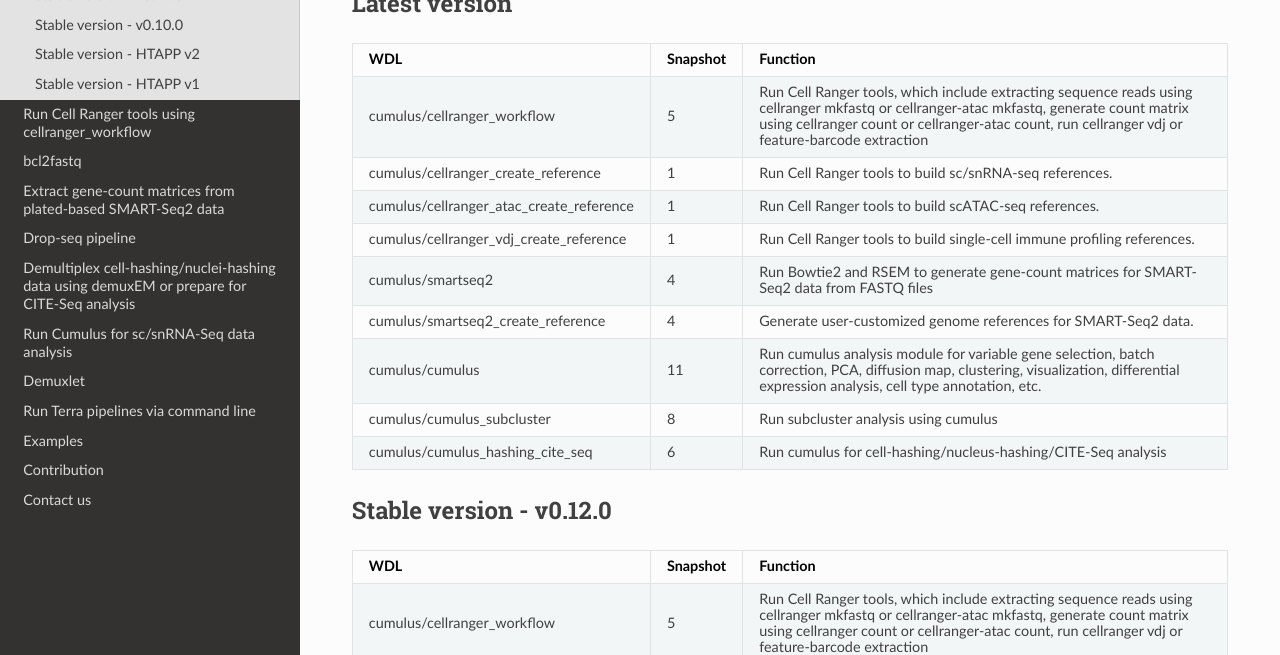
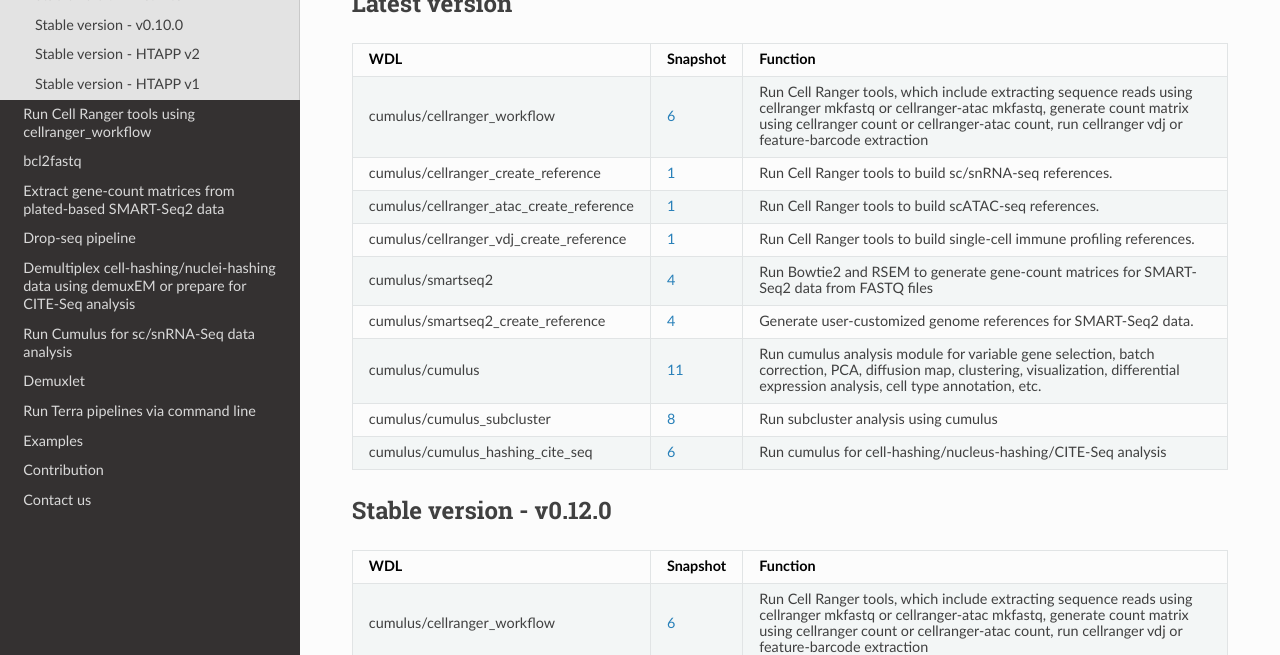
Before and after one commit to lilab-bcb/cumulus, a Sphinx documentation site: the page built from docs/versions.rst, in a window 1280 px wide and 900 px high. Shown: the part 245-900 px from the top of the window. Built offline with Sphinx 7.4.7 and the Read the Docs theme 2.0.0, drawn with Linux system fonts in a browser that asks for light colours.

Commit message:
update cellranger_workflow

```diff
--- a/docs/versions.rst
+++ b/docs/versions.rst
@@ -15,31 +15,31 @@ Latest version
 	  - Snapshot
 	  - Function
 	* - cumulus/cellranger_workflow
-	  - 5
+	  - `6 <https://portal.firecloud.org/?return=terra#methods/cumulus/cellranger_workflow/6>`_
 	  - Run Cell Ranger tools, which include extracting sequence reads using cellranger mkfastq or cellranger-atac mkfastq, generate count matrix using cellranger count or cellranger-atac count, run cellranger vdj or feature-barcode extraction
 	* - cumulus/cellranger_create_reference
-	  - 1
+	  - `1 <https://portal.firecloud.org/?return=terra#methods/cumulus/cellranger_create_reference/1>`_
 	  - Run Cell Ranger tools to build sc/snRNA-seq references.
 	* - cumulus/cellranger_atac_create_reference
-	  - 1
+	  - `1 <https://portal.firecloud.org/?return=terra#methods/cumulus/cellranger_atac_create_reference/1>`_
 	  - Run Cell Ranger tools to build scATAC-seq references.
 	* - cumulus/cellranger_vdj_create_reference
-	  - 1
+	  - `1 <https://portal.firecloud.org/?return=terra#methods/cumulus/cellranger_vdj_create_reference/1>`_
 	  - Run Cell Ranger tools to build single-cell immune profiling references.
 	* - cumulus/smartseq2
-	  - 4
+	  - `4 <https://portal.firecloud.org/?return=terra#methods/cumulus/smartseq2/4>`_
 	  - Run Bowtie2 and RSEM to generate gene-count matrices for SMART-Seq2 data from FASTQ files
 	* - cumulus/smartseq2_create_reference
-	  - 4
+	  - `4 <https://portal.firecloud.org/?return=terra#methods/cumulus/smartseq2_create_reference/4>`_
 	  - Generate user-customized genome references for SMART-Seq2 data.
 	* - cumulus/cumulus
-	  - 11
+	  - `11 <https://portal.firecloud.org/?return=terra#methods/cumulus/cumulus/11>`_
 	  - Run cumulus analysis module for variable gene selection, batch correction, PCA, diffusion map, clustering, visualization, differential expression analysis, cell type annotation, etc.
 	* - cumulus/cumulus_subcluster
-	  - 8
+	  - `8 <https://portal.firecloud.org/?return=terra#methods/cumulus/cumulus_subcluster/8>`_
 	  - Run subcluster analysis using cumulus
 	* - cumulus/cumulus_hashing_cite_seq
-	  - 6
+	  - `6 <https://portal.firecloud.org/?return=terra#methods/cumulus/cumulus_hashing_cite_seq/6>`_
 	  - Run cumulus for cell-hashing/nucleus-hashing/CITE-Seq analysis
 
 Stable version - v0.12.0
@@ -53,31 +53,31 @@ Stable version - v0.12.0
 	  - Snapshot
 	  - Function
 	* - cumulus/cellranger_workflow
-	  - 5
+	  - `6 <https://portal.firecloud.org/?return=terra#methods/cumulus/cellranger_workflow/6>`_
 	  - Run Cell Ranger tools, which include extracting sequence reads using cellranger mkfastq or cellranger-atac mkfastq, generate count matrix using cellranger count or cellranger-atac count, run cellranger vdj or feature-barcode extraction
 	* - cumulus/cellranger_create_reference
-	  - 1
+	  - `1 <https://portal.firecloud.org/?return=terra#methods/cumulus/cellranger_create_reference/1>`_
 	  - Run Cell Ranger tools to build sc/snRNA-seq references.
 	* - cumulus/cellranger_atac_create_reference
-	  - 1
+	  - `1 <https://portal.firecloud.org/?return=terra#methods/cumulus/cellranger_atac_create_reference/1>`_
 	  - Run Cell Ranger tools to build scATAC-seq references.
 	* - cumulus/cellranger_vdj_create_reference
-	  - 1
+	  - `1 <https://portal.firecloud.org/?return=terra#methods/cumulus/cellranger_vdj_create_reference/1>`_
 	  - Run Cell Ranger tools to build single-cell immune profiling references.
 	* - cumulus/smartseq2
-	  - 4
+	  - `4 <https://portal.firecloud.org/?return=terra#methods/cumulus/smartseq2/4>`_
 	  - Run Bowtie2 and RSEM to generate gene-count matrices for SMART-Seq2 data from FASTQ files
 	* - cumulus/smartseq2_create_reference
-	  - 4
+	  - `4 <https://portal.firecloud.org/?return=terra#methods/cumulus/smartseq2_create_reference/4>`_
 	  - Generate user-customized genome references for SMART-Seq2 workflow.
 	* - cumulus/cumulus
-	  - 11
+	  - `11 <https://portal.firecloud.org/?return=terra#methods/cumulus/cumulus/11>`_
 	  - Run cumulus analysis module for variable gene selection, batch correction, PCA, diffusion map, clustering, visualization, differential expression analysis, cell type annotation, etc.
 	* - cumulus/cumulus_subcluster
-	  - 8
+	  - `8 <https://portal.firecloud.org/?return=terra#methods/cumulus/cumulus_subcluster/8>`_
 	  - Run subcluster analysis using cumulus
 	* - cumulus/cumulus_hashing_cite_seq
-	  - 6
+	  - `6 <https://portal.firecloud.org/?return=terra#methods/cumulus/cumulus_hashing_cite_seq/6>`_
 	  - Run cumulus for cell-hashing/nucleus-hashing/CITE-Seq analysis
 
 
@@ -92,19 +92,19 @@ Stable version - v0.11.0
 	  - Snapshot
 	  - Function
 	* - cumulus/cellranger_workflow
-	  - 4
+	  - `4 <https://portal.firecloud.org/?return=terra#methods/cumulus/cellranger_workflow/4>`_
 	  - Run Cell Ranger tools, which include extracting sequence reads using cellranger mkfastq or cellranger-atac mkfastq, generate count matrix using cellranger count or cellranger-atac count, run cellranger vdj or feature-barcode extraction
 	* - cumulus/smartseq2
-	  - 3
+	  - `3 <https://portal.firecloud.org/?return=terra#methods/cumulus/smartseq2/3>`_
 	  - Run Bowtie2 and RSEM to generate gene-count matrices for SMART-Seq2 data from FASTQ files
 	* - cumulus/cumulus
-	  - 8
+	  - `8 <https://portal.firecloud.org/?return=terra#methods/cumulus/cumulus/8>`_
 	  - Run cumulus analysis module for variable gene selection, batch correction, PCA, diffusion map, clustering, visualization, differential expression analysis, cell type annotation, etc.
 	* - cumulus/cumulus_subcluster
-	  - 5
+	  - `5 <https://portal.firecloud.org/?return=terra#methods/cumulus/cumulus_subcluster/5>`_
 	  - Run subcluster analysis using cumulus
 	* - cumulus/cumulus_hashing_cite_seq
-	  - 5
+	  - `5 <https://portal.firecloud.org/?return=terra#methods/cumulus/cumulus_hashing_cite_seq/5>`_
 	  - Run cumulus for cell-hashing/nucleus-hashing/CITE-Seq analysis
 
 Stable version - v0.10.0
@@ -118,19 +118,19 @@ Stable version - v0.10.0
 	  - Snapshot
 	  - Function
 	* - cumulus/cellranger_workflow
-	  - 3
+	  - `3 <https://portal.firecloud.org/?return=terra#methods/cumulus/cellranger_workflow/3>`_
 	  - Run Cell Ranger tools, which include extracting sequence reads using cellranger mkfastq or cellranger-atac mkfastq, generate count matrix using cellranger count or cellranger-atac count, run cellranger vdj or feature-barcode extraction
 	* - cumulus/smartseq2
-	  - 3
+	  - `3 <https://portal.firecloud.org/?return=terra#methods/cumulus/smartseq2/3>`_
 	  - Run Bowtie2 and RSEM to generate gene-count matrices for SMART-Seq2 data from FASTQ files
 	* - cumulus/cumulus
-	  - 7
+	  - `7 <https://portal.firecloud.org/?return=terra#methods/cumulus/cumulus/7>`_
 	  - Run cumulus analysis module for variable gene selection, batch correction, PCA, diffusion map, clustering, visualization, differential expression analysis, cell type annotation, etc.
 	* - cumulus/cumulus_subcluster
-	  - 4
+	  - `4 <https://portal.firecloud.org/?return=terra#methods/cumulus/cumulus_subcluster/4>`_
 	  - Run subcluster analysis using cumulus
 	* - cumulus/cumulus_hashing_cite_seq
-	  - 4
+	  - `4 <https://portal.firecloud.org/?return=terra#methods/cumulus/cumulus_hashing_cite_seq/4>`_
 	  - Run cumulus for cell-hashing/nucleus-hashing/CITE-Seq analysis
 
 Stable version - HTAPP v2
@@ -147,16 +147,16 @@ Stable version - HTAPP v2
 	  - 45
 	  - Run Cell Ranger to extract FASTQ files and generate gene-count matrices for 10x genomics data
 	* - scCloud/smartseq2
-	  - 5
+	  - `5 <https://portal.firecloud.org/?return=terra#methods/scCloud/smartseq2/5>`_
 	  - Run Bowtie2 and RSEM to generate gene-count matrices for SMART-Seq2 data from FASTQ files
 	* - scCloud/scCloud
-	  - 14
+	  - `14 <https://portal.firecloud.org/?return=terra#methods/scCloud/scCloud/14>`_
 	  - Run scCloud analysis module for variable gene selection, batch correction, PCA, diffusion map, clustering and more
 	* - scCloud/scCloud_subcluster
-	  - 9
+	  - `9 <https://portal.firecloud.org/?return=terra#methods/scCloud/scCloud_subcluster/9>`_
 	  - Run subcluster analysis using scCloud
 	* - scCloud/scCloud_hashing_cite_seq
-	  - 9
+	  - `9 <https://portal.firecloud.org/?return=terra#methods/scCloud/scCloud_hashing_cite_seq/9>`_
 	  - Run scCloud for cell-hashing/nucleus-hashing/CITE-Seq analysis
 
 Stable version - HTAPP v1
@@ -173,7 +173,7 @@ Stable version - HTAPP v1
 	  - 39
 	  - Run Cell Ranger to extract FASTQ files and generate gene-count matrices for 10x genomics data
 	* - scCloud/scCloud
-	  - 3
+	  - `3 <https://portal.firecloud.org/?return=terra#methods/scCloud/scCloud/3>`_
 	  - Run scCloud analysis module for variable gene selection, batch correction, PCA, diffusion map, clustering and more
 
 .. _Terra: https://app.terra.bio
```
Also changed, not shown: 1 other file.
